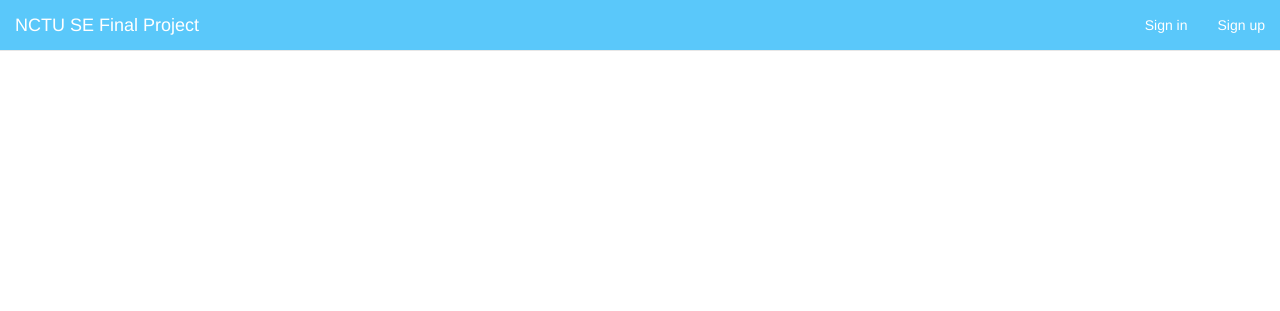
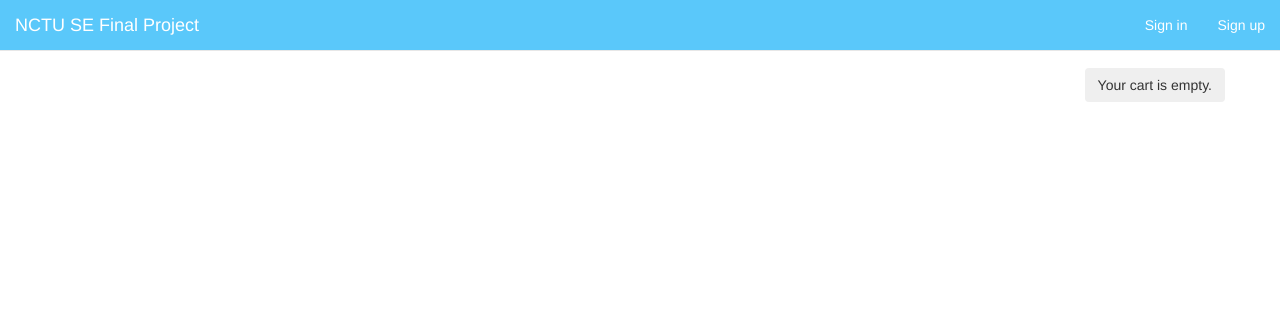
Before and after one commit to qetu970954/NCTU_SoftwareEngineering, a Django app: template ecommerce/shop/templates/shop/base.html in a window 1280 px wide. Shown: the top 311 px of the page. Run offline with Django 3.2, Linux system fonts and the light colour scheme; the template is opened without the code that fills it, so the values that code supplies are empty; some libraries are stand-ins or nearby versions.

Commit message:
Complete lecture 8.

```diff
--- /dev/null
+++ b/ecommerce/cart/context_processors.py
@@ -0,0 +1,5 @@
+from .cart import Cart
+
+
+def cart(request):
+    return {'cart': Cart(request)}
--- a/ecommerce/shop/templates/shop/base.html
+++ b/ecommerce/shop/templates/shop/base.html
@@ -10,9 +10,29 @@
 <body>
 {% include 'shop/navbar.html' %}
 
+<div class="container">
+    <div class="row" style="margin-top: 6%">
+        <button class="btn btn-dark pull-right">
+            {% with total_items=cart|length %}
+            {% if cart|length > 0 %}
+            You have
+            <a href="{% url 'cart:cart_detail' %}" style="color: #000000">
+                <b>{{ total_items }} item{{ total_items|pluralize }}</b>
+            </a>
+            in your shopping cart
+            {% else %}
+            Your cart is empty.
+            {% endif %}
+            {% endwith %}
+        </button>
+    </div>
+</div>
+
 {% block content %}
 
 {% endblock %}
+
+
 
 <script src="{% static 'js/jquery.min.js' %}" type="text/javascript"></script>
 <script src="{% static 'js/bootstrap.min.js' %}" type="text/javascript"></script>
```
Also changed, not shown: ecommerce/cart/templates/cart/detail.html (+1 -14 lines), ecommerce/ecommerce/settings.py (+7 -0 lines).
